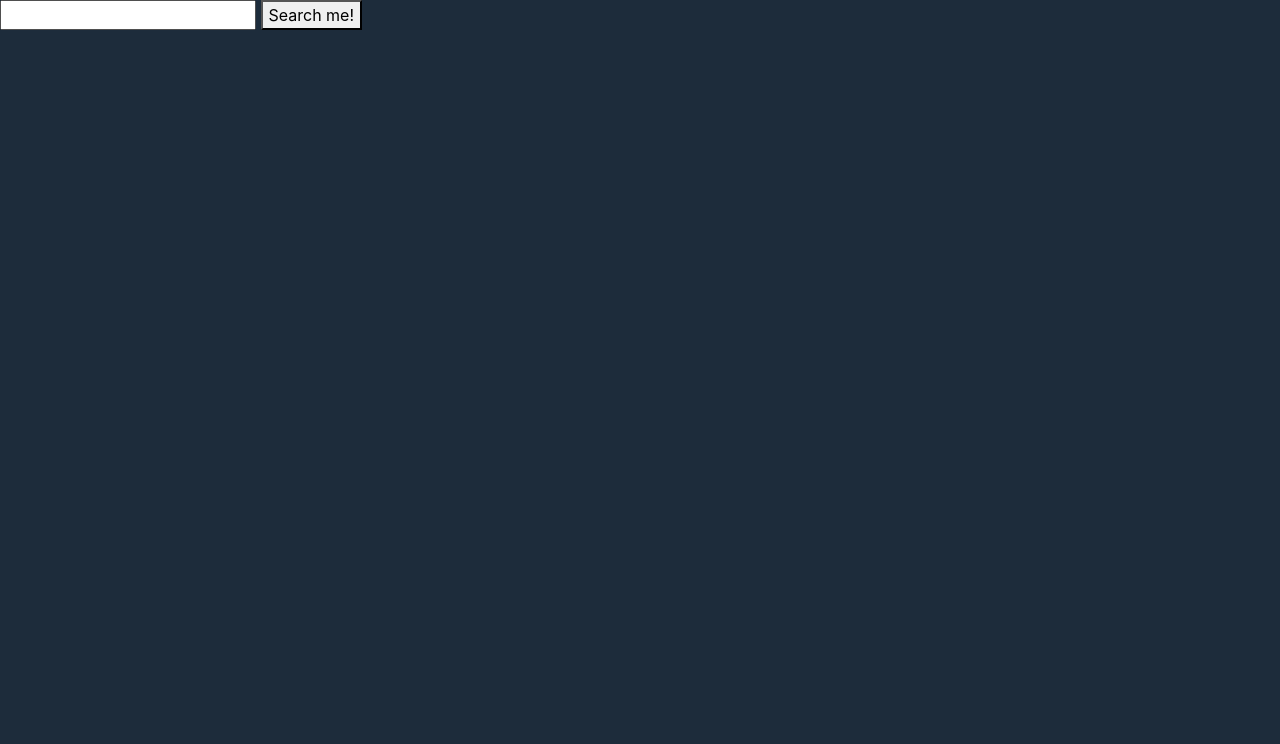
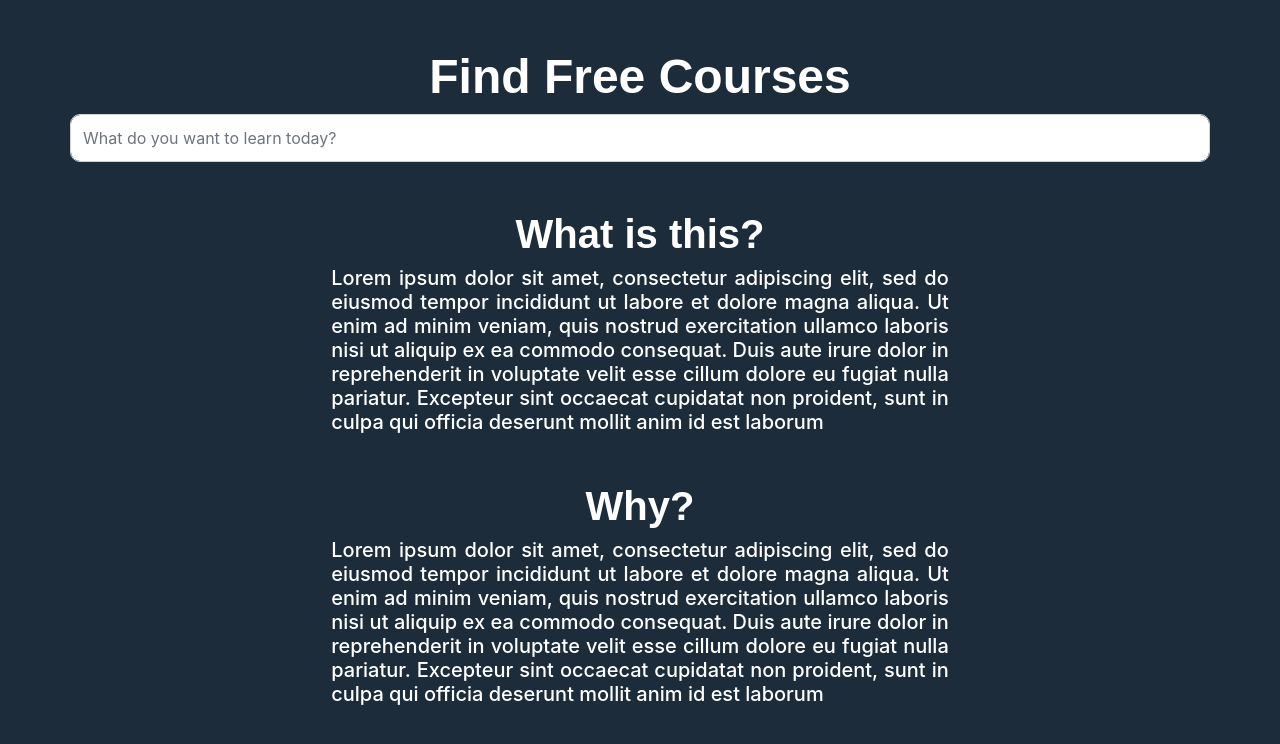
Before and after one commit to MLH-Fellowship/LearnForFree, a Django app: page / in a window 1280 px wide. Shown: the top 744 px of the page. Run offline with Django 3.2, Linux system fonts and the light colour scheme; some libraries are stand-ins or nearby versions.

Commit message:
Update index.html

```diff
--- a/LearnForFree/LearnForFree/templates/index.html
+++ b/LearnForFree/LearnForFree/templates/index.html
@@ -2,8 +2,29 @@
 {% extends "templates/base_generic.html" %}
 
 {% block content %}
+<h2 class="title text-center mt-5">Find Free Courses</h2>
 
-<input type="text">
-<button>Search me!</button>
+<div class="container">
+    <row>
+        <div class="form-group row mt-2">
+            <input style="height: 6vh; border-radius: 10px;" type="search" class="form-control" placeholder="What do you want to learn today?">
+        </div>
+    </row>
+
+    <row class="text-center">
+        <div class="col-12 col-sm-4 col-md-8 col-lg-7 mt-5 mx-auto">
+            <h2 class="title-italic">What is this?</h2>
+            <h5 class="text-justify g-mt-50">Lorem ipsum dolor sit amet, consectetur adipiscing elit, sed do eiusmod tempor incididunt ut labore et dolore magna aliqua. Ut enim ad minim veniam, quis nostrud exercitation ullamco laboris nisi ut aliquip ex ea commodo consequat. Duis aute irure dolor in reprehenderit in voluptate velit esse cillum dolore eu fugiat nulla pariatur. Excepteur sint occaecat cupidatat non proident, sunt in culpa qui officia deserunt mollit anim id est laborum</h5>
+        </div>
+        <div class="col-12 col-sm-8 col-md-8 col-lg-7 mt-5 mx-auto">
+            <h2 class="title-italic">Why?</h2>
+            <h5 class="text-justify g-mt-50">Lorem ipsum dolor sit amet, consectetur adipiscing elit, sed do eiusmod tempor incididunt ut labore et dolore magna aliqua. Ut enim ad minim veniam, quis nostrud exercitation ullamco laboris nisi ut aliquip ex ea commodo consequat. Duis aute irure dolor in reprehenderit in voluptate velit esse cillum dolore eu fugiat nulla pariatur. Excepteur sint occaecat cupidatat non proident, sunt in culpa qui officia deserunt mollit anim id est laborum</h5>
+        </div>
+    </row>
+
+    <row class="text-center">
+
+    </row>
+</div>
 
 {% endblock %}
```
